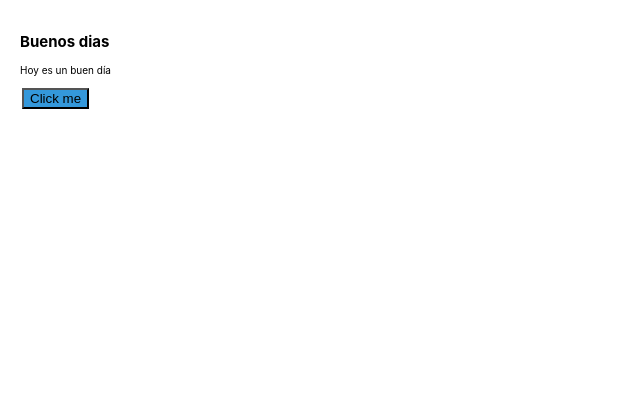
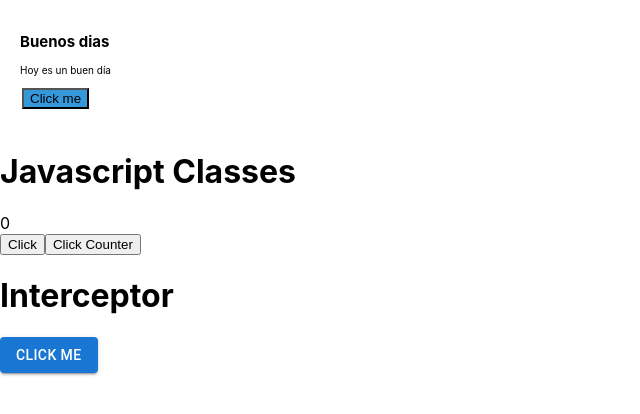
Before and after one commit to paulagutierrez08/Repaso, a React (Create React App) app: page / in a window 1280 px wide. Shown: the top 414 px of the page, without its empty margins (0-640 px from the left). Built offline with nearby package versions, Linux system fonts and the light colour scheme.

Commit message:
Finalizado repaso interceptor

```diff
--- a/src/App.tsx
+++ b/src/App.tsx
@@ -1,10 +1,14 @@
 import React from 'react';
 import Title from './organisms/title';
+import Antiguo from './organisms/classes-antiguo';
+import CIButton from './organisms/ci-button';
 
 function App() {
   return (
     <div>
       <Title/>
+      <Antiguo/>
+      <CIButton onClick={()=>{}} variant="contained" color="sucess">Click me</CIButton>
     </div>
   );
 }
--- /dev/null
+++ b/src/organisms/ci-button.jsx
@@ -0,0 +1,12 @@
+import Button from '@mui/material/Button'
+
+function CIButton ({onClick, children, ...rest}){
+    return(
+        <div>
+            <h1>Interceptor</h1>
+            <Button {...rest} color="primary">{children}</Button>
+        </div>
+    )
+}
+
+export default CIButton;
--- /dev/null
+++ b/src/organisms/classes-antiguo.jsx
@@ -0,0 +1,53 @@
+import React from "react";
+
+// Class component : OLD
+
+class App extends React.Component {
+    constructor(props) {
+        super(props);
+
+        this.state = {
+            value: "",
+            counter: 0
+        };
+
+        console.log("Constructor");
+    }
+
+    componentDidMount() {
+        console.log("[ComponentDidMount]: First Time");
+    }
+
+    componentDidUpdate(prevState) {
+        console.log(prevState);
+        if (prevState.value !== "") {
+            console.log("[ComponentDiUpdate]: All The Time");
+        }
+    }
+
+    componentWillUnmount() {
+        //limpia memoria antes de que se destruya el componente
+    }
+
+    handleClick = () => {
+        this.setState({value: "Codigo ingeniero"});
+    }
+
+    handleClick2 = () => {
+        this.setState({counter: 1});
+    }
+
+    render() {
+        return(
+            <>
+            <h1>Javascript Classes</h1>
+                <div>{this.state.value}</div>
+                <div>{this.state.counter}</div>
+                <button onClick={this.handleClick}>Click</button>
+                <button onClick={this.handleClick2}>Click Counter</button>
+            </>
+        )
+    }
+}
+
+export default App;
```
Also changed, not shown: src/organisms/classesjs.jsx (added, +24 -0 lines), src/organisms/static-methods.jsx (added, +14 -0 lines).
